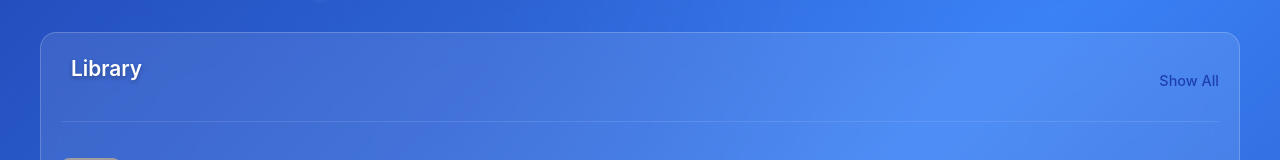
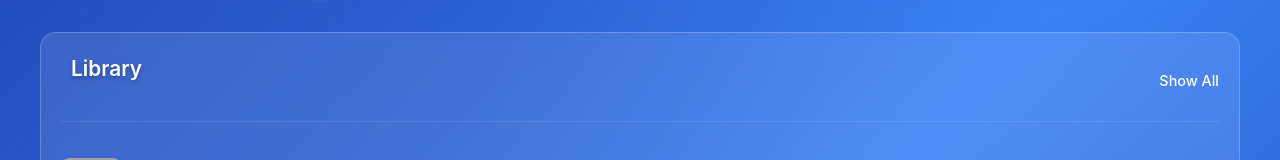
Before and after one commit to Blyn04/gamenation, a React (Create React App) app: page /profile in a window 1280 px wide. Shown: the part 350-510 px from the top of the page. Built offline with nearby package versions, Linux system fonts and the light colour scheme; grey boxes are pictures that could not be loaded.

Commit message:
PROFILE SHOW ALL COLOR FIX

```diff
--- a/src/styles/componentsStyle/Profile.css
+++ b/src/styles/componentsStyle/Profile.css
@@ -172,7 +172,7 @@
 }
 
 .show-all-link {
-  color: #1e40af;
+  color: #ffffff;
   text-decoration: none;
   font-weight: 500;
   font-size: 0.9rem;
@@ -185,7 +185,7 @@
 }
 
 .show-all-link:hover {
-  color: #3b82f6;
+  color: #cbd5e1;
 }
 
 /* Game List Layout */
```
